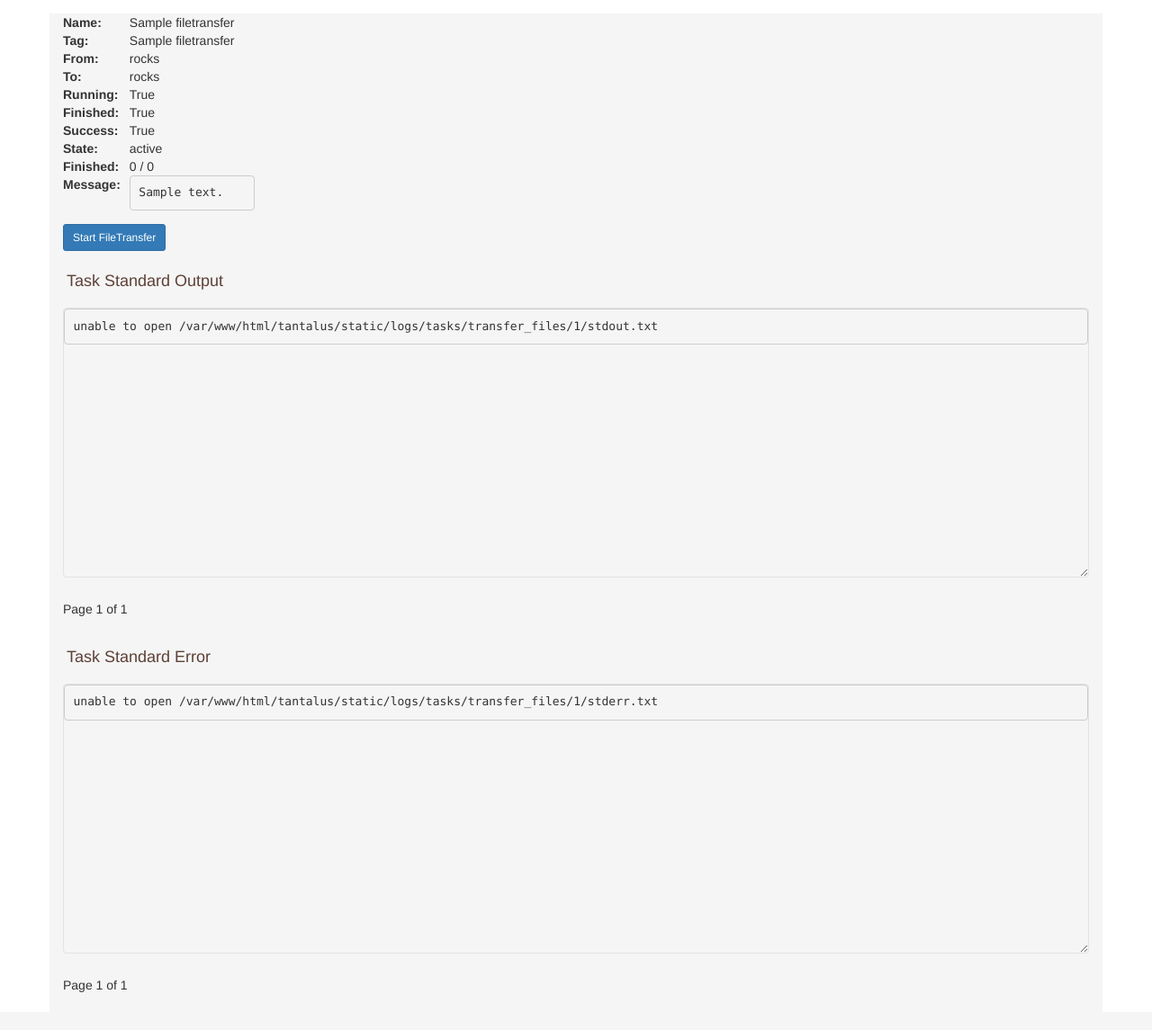
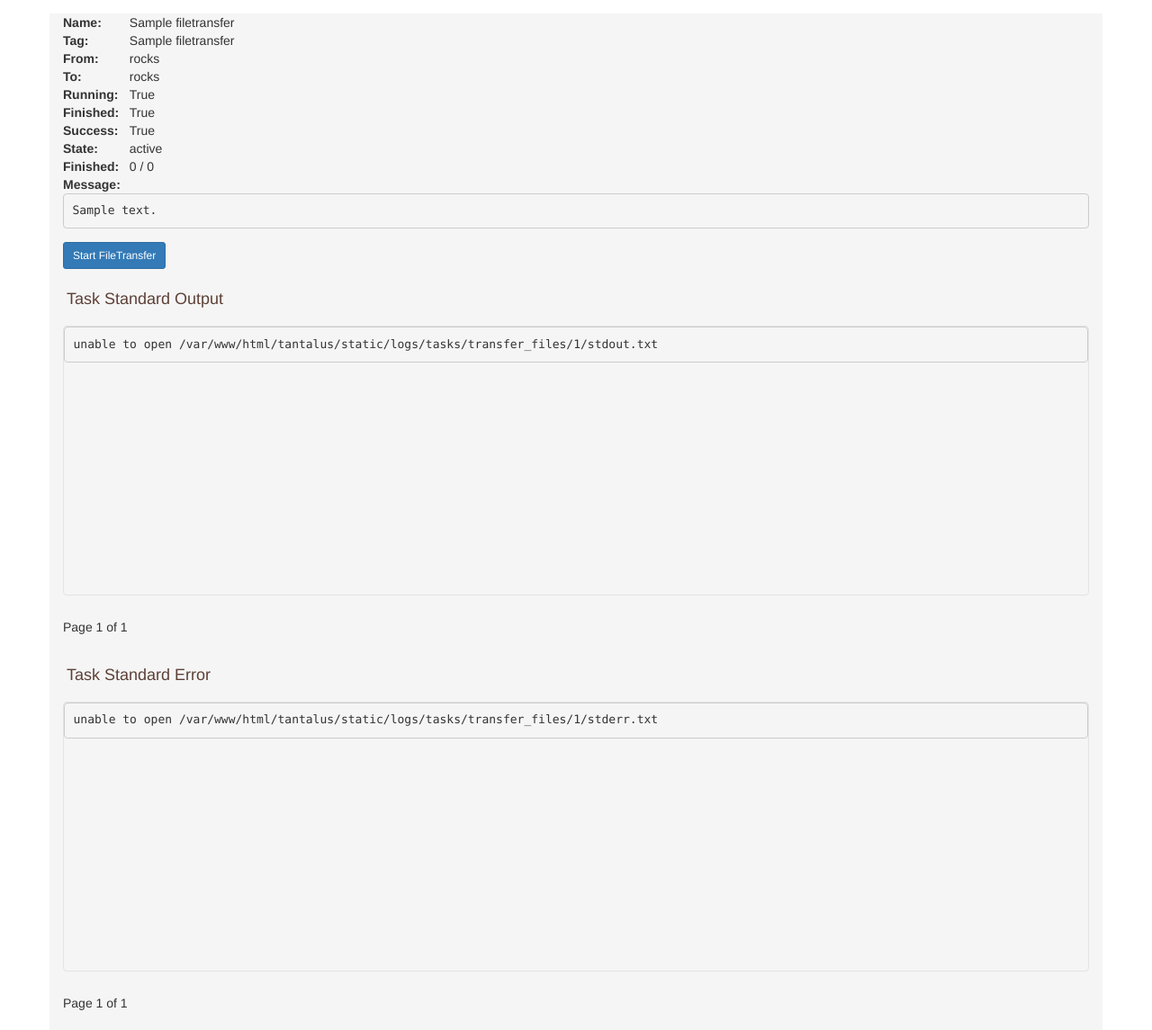
Before and after one commit to molonc/tantalus, a Django app: a page that uses tantalus/templates/tantalus/simpletask_detail.html in a window 1280 px wide. Shown: the part 220-1365 px from the top of the page at 90% size. Before the commit the page ends 1323 px from the top, so only its background shows below. Run offline with Django 3.2, Linux system fonts and the light colour scheme; data comes from the database, SQL or seed files in the repository; tables that the repository leaves empty hold one stand-in row (values such as "Sample post"); some libraries are stand-ins or nearby versions.

Commit message:
KRONOS-520 tweak ('overflow:scroll' attribute may not be required

```diff
--- a/tantalus/templates/tantalus/simpletask_detail.html
+++ b/tantalus/templates/tantalus/simpletask_detail.html
@@ -26,9 +26,11 @@
                 {% if task_type == 'FileTransfer' %}
                     <tr><th id="thid">Finished:</th><td id="tdid">{{ simple_task.get_count_finished }} / {{ simple_task.get_count_total }}</td></tr>
                 {% endif %}
-                <tr><th id="thid" valign="top">Message:</th><td id="tdid"><pre>{{ simple_task.message }}</pre></td></tr>
+                <tr><th id="thid" valign="top">Message:</th></tr>
             </tbody>
         </table>
+
+        <div style=" height:auto; overflow:scroll;"><pre><code>{{ simple_task.message }}</code></pre></div>
 
         <a class="btn btn-primary btn-sm" style="margin-top:5px; margin-bottom: 10px;" href={% url task_type|add:'-start'|lower pk=simple_task.pk %}>Start {{ task_type }}</a>
 
@@ -43,7 +45,7 @@
                 </table>
             </div>
 
-            <div class="col-md-12 well" style=" padding:0; margin-bottom:5px; height:300px; overflow:scroll; resize: both;">
+            <div class="col-md-12 well" style=" padding:0; margin-bottom:5px; height:300px; overflow:scroll;">
                 <pre><code>{% for line in std %}{{line}}{% endfor %}</code></pre>
             </div>
 
@@ -73,7 +75,7 @@
                 </table>
             </div>
 
-            <div class="col-md-12 well" style=" padding:0; margin-bottom:5px; height:300px; overflow:scroll; resize: both;">
+            <div class="col-md-12 well" style=" padding:0; margin-bottom:5px; height:300px; overflow:scroll;">
                 <pre><code>{% for line in err %}{{line}}{% endfor %}</code></pre>
             </div>
 
```
